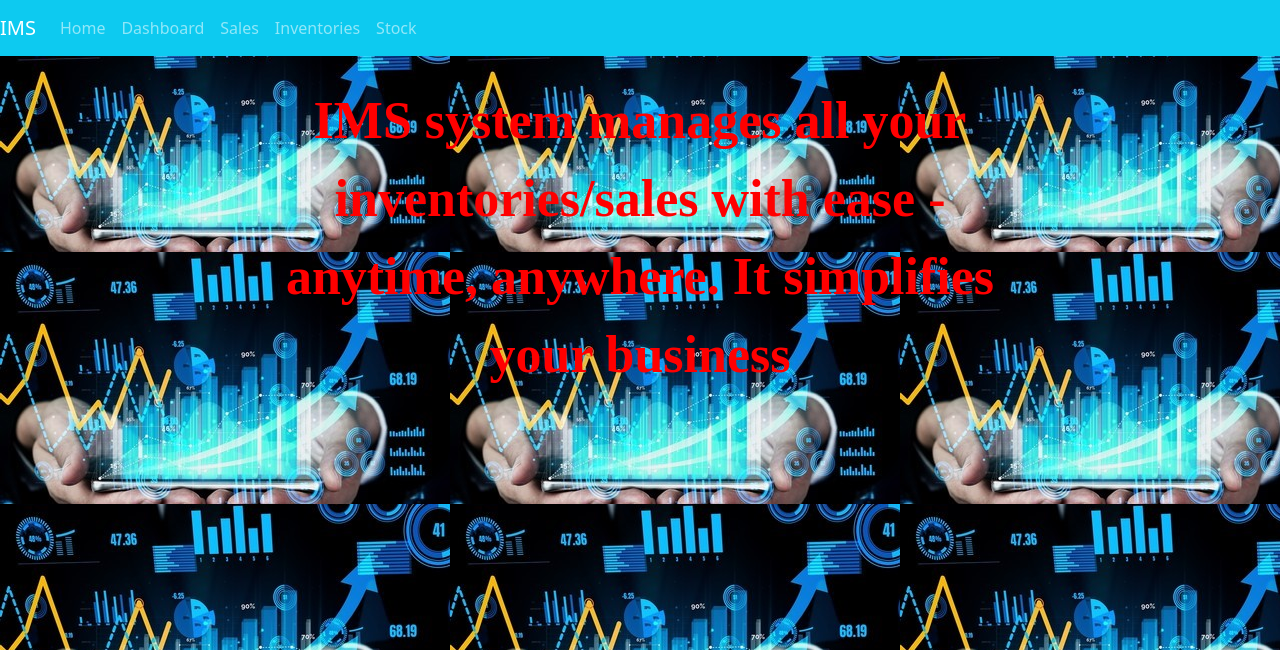
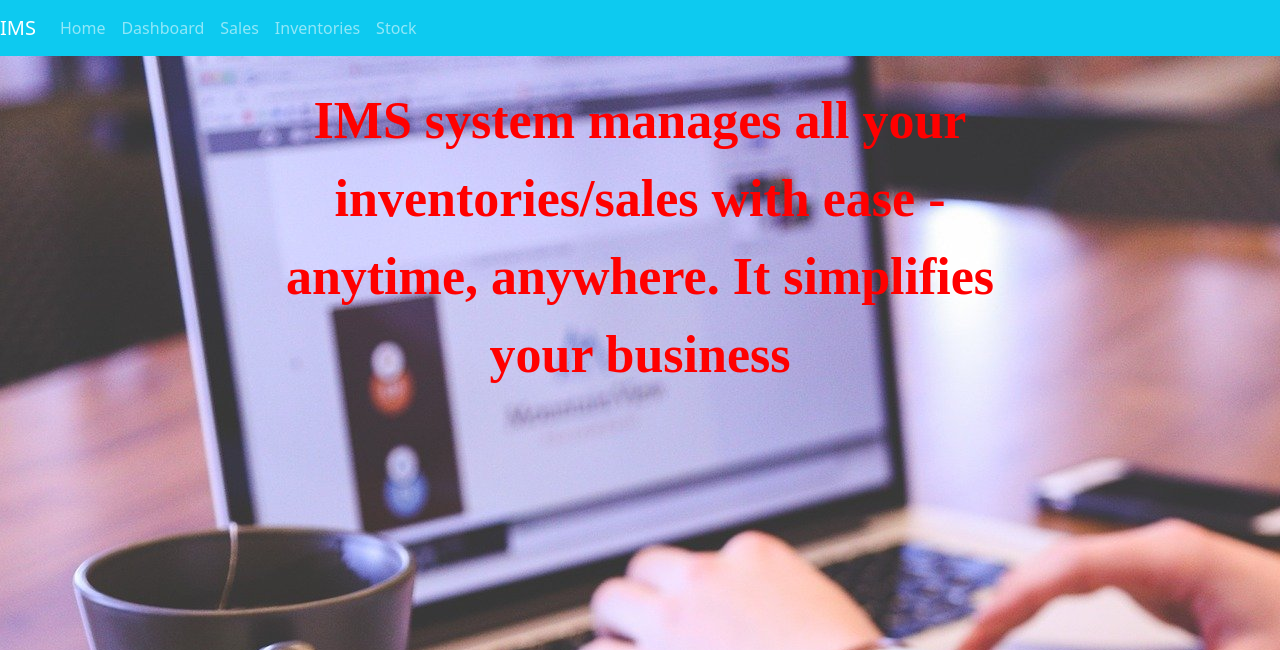
Before and after one commit to HenryKenDephil/Inventory_mgt_sytm, a Flask app: page / in a window 1280 px wide. Shown: the top 650 px of the page. Run offline with Flask 2, Linux system fonts and the light colour scheme; some libraries are stand-ins or nearby versions; some web fonts are replaced.

Commit message:
bg changed

```diff
--- a/static/home.css
+++ b/static/home.css
@@ -1,5 +1,5 @@
 body {
-    background-image: url(../static/pic/stock.jpg)
+    background-image: url(../static/pic/bg1.jpg)
 }
 
 .main {
```
Also changed, not shown: static/pic/bg now.jpg (added).
